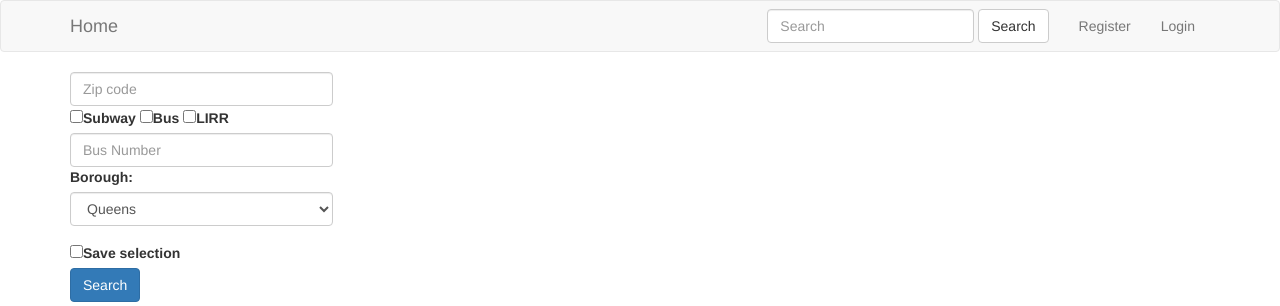
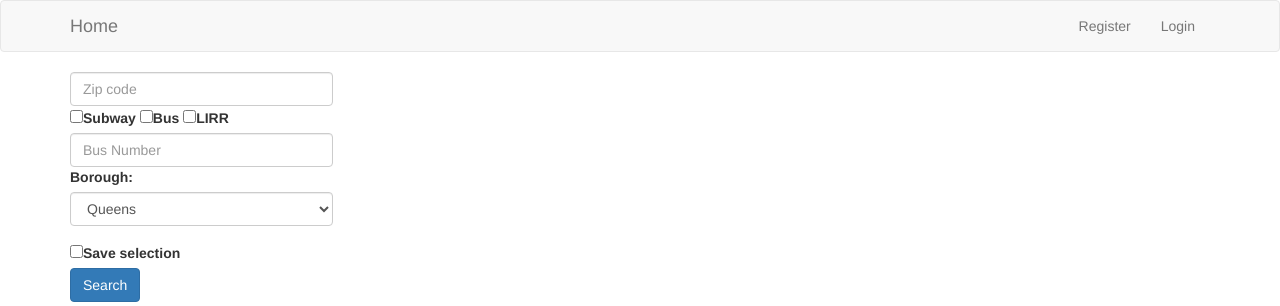
Before and after one commit to cdelfau/restfulAPI, a Flask app: page / in a window 1280 px wide. Shown: the top 306 px of the page. Run offline with Flask 2, Linux system fonts and the light colour scheme; some libraries are stand-ins or nearby versions.

Commit message:
Remove search bar from navbar

```diff
--- a/templates/base.html
+++ b/templates/base.html
@@ -19,12 +19,6 @@
                 </div>
                 <div id="navbar" class="navbar-collapse collapse">
                     <ul class="nav navbar-nav navbar-right">
-                        <form class="navbar-form navbar-left">
-                            <div class="form-group">
-                                <input type="text" class="form-control" placeholder="Search">
-                            </div>
-                            <button type="submit" class="btn btn-default">Search</button>
-                        </form>
                         {% if username %}
                         <li><a href="/logout">Logout</a></li>
                         {% else %}
```
